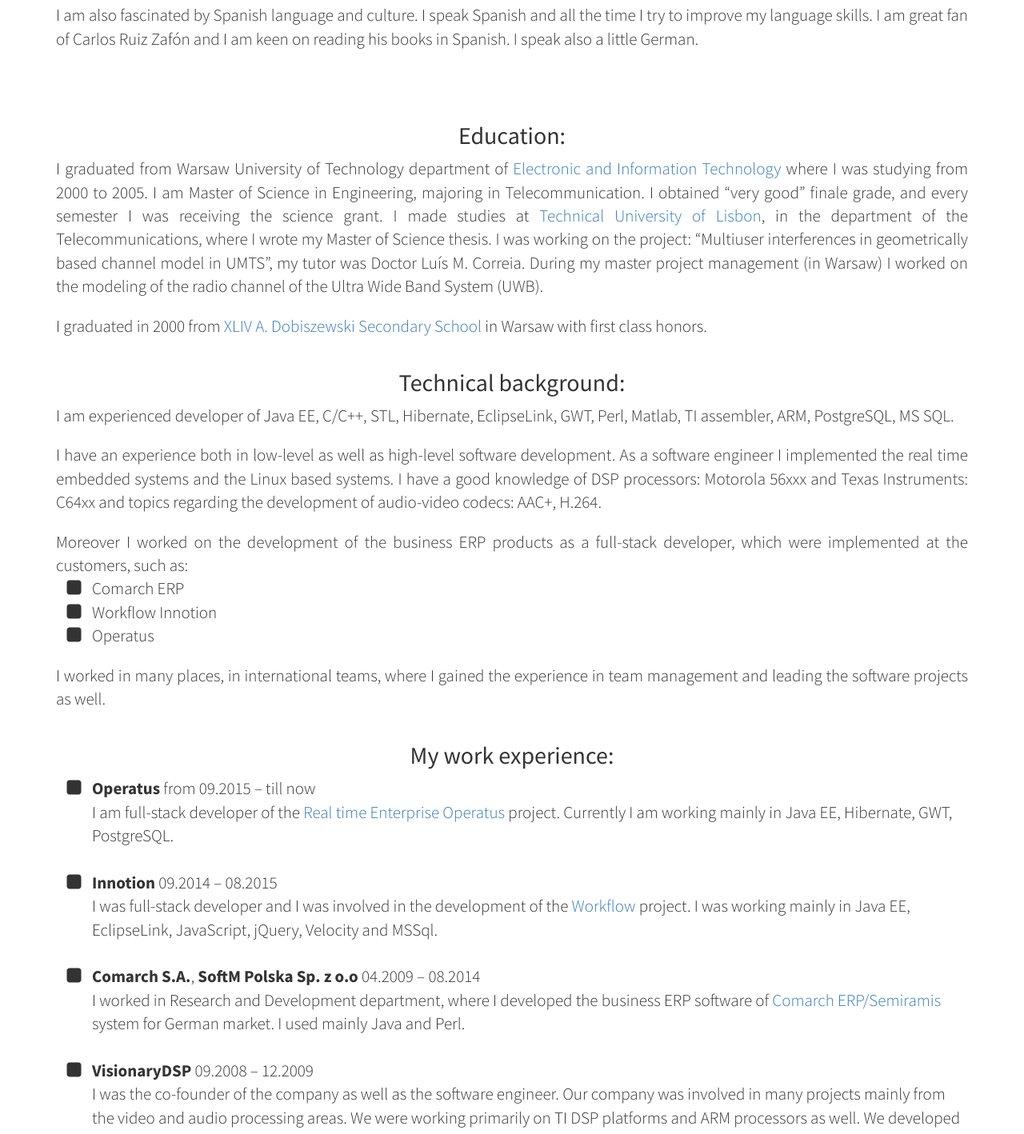
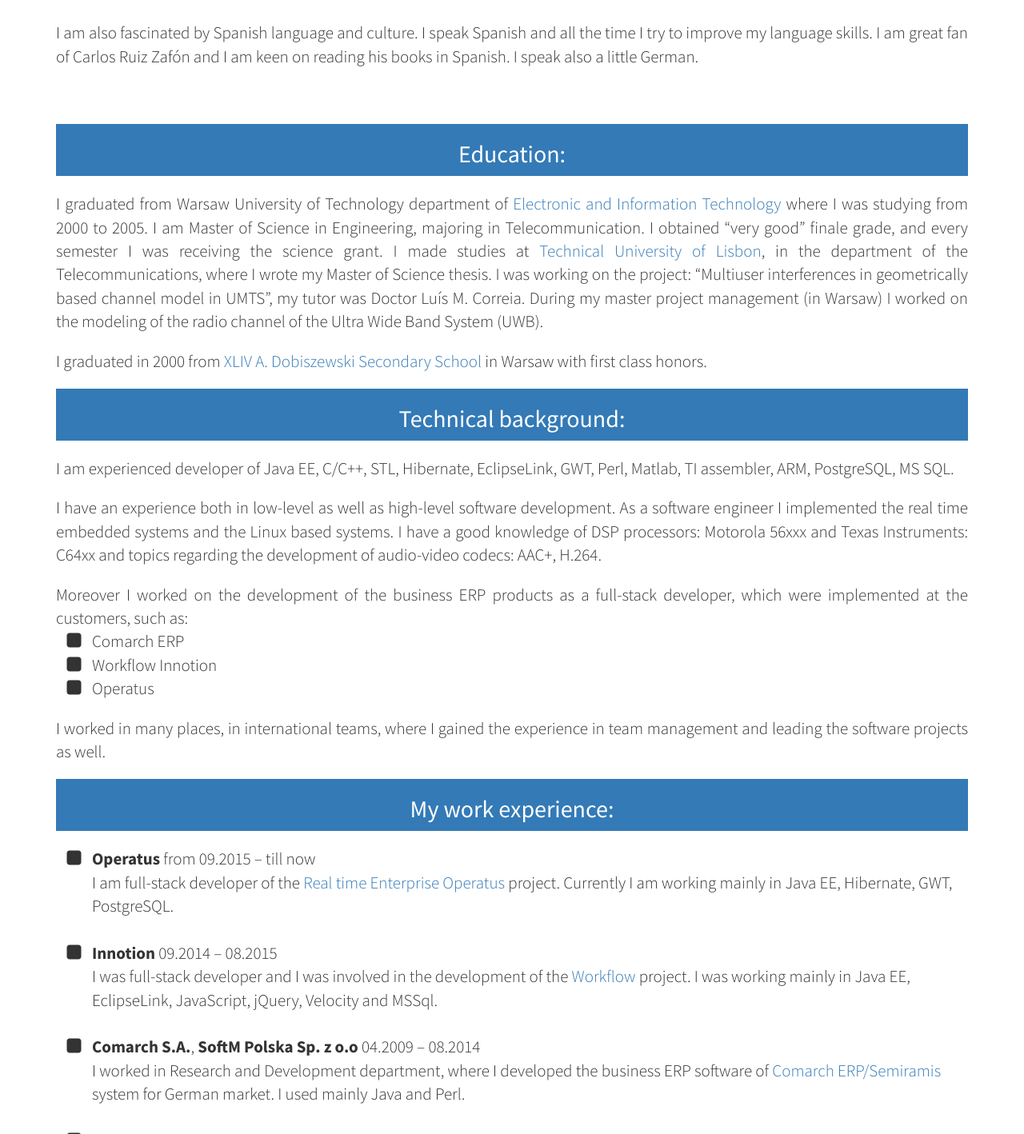
Before and after one commit to rzubala/rzubala.github.io, a plain HTML site: page index.html in a window 1280 px wide. Shown: the part 1382-2800 px from the top of the page at 80% size. Drawn offline with Linux system fonts and the light colour scheme.

Commit message:
blue bar

```diff
--- a/css/rza-portfolio.css
+++ b/css/rza-portfolio.css
@@ -42,3 +42,9 @@
 .lead-bottom-margin {
 	margin-bottom: 0px;
 }
+
+.rza-section {
+	padding-top: 1px;
+	padding-bottom: 1px;
+	margin-bottom: 20px;
+}
--- a/index.html
+++ b/index.html
@@ -76,7 +76,9 @@
         <div class="container">
             <div class="row">
                 <div class="col-lg-12 text-center">
-                    <h2>About me:</h2>
+                	<div class="bg-primary rza-section">
+                    	<h2>About me:</h2>
+                    </div>
                     <p class="lead text-justify">I am married, I have a beautiful wife Kate who is a teacher at Primary School in Warsaw. We like traveling and visiting foreign countries and cities. Full year we are walking and during the winter season we are ice skating. We are spending our leisure time playing the board games, reading interesting books or watching good movies.</p>
                     <p class="lead text-justify">At work I believe I am hard-working, and never give up when the first obstacles occur. I think I am well organized, I am able to organize and plan the work (for me and the others as well). I am not a conflict person, I am able to communicate with other members of the team - even when I am boiling because somebody is playing on my nerves I never show it up. All my life I try to be flexible, I am able to adapt to new conditions and new environment. I am always happy to learn new technologies, and all the time I try to keep an optimistic approach. I don't regret the failures but only missed chances.</p>
                     <p class="lead text-justify">I am software developer who is trying to spend free time in an active way. I'm keen on running and riding bicycle as well as trekking - I love mountains. Sport helps me a lot in my profession, after the  activity I feel like new born, my productivity at work increases and I am able to look from the different perspective at the problems I was facing.I live close to the Kabaty forest which helps me a lot in jogging regularly. Gassy – the real mecca for the cyclists is almost in my neighborhood and during the season I am very often a guest at that place. You can check my progress at
@@ -99,7 +101,9 @@
         <div class="container">
             <div class="row">
                 <div class="col-lg-12 text-center">
-					<h2>Education:</h2>
+                	<div class="bg-primary rza-section">
+						<h2>Education:</h2>
+					</div>
                     <p class="lead text-justify">I graduated from Warsaw University of Technology department of <a target="_blank" href="http://www.elka.pw.edu.pl/">Electronic and Information Technology</a> where I was studying from 2000 to 2005. I am Master of Science in Engineering, majoring in Telecommunication. I obtained “very good” finale grade, and every semester I was receiving the science grant.
 I made studies at <a target="_blank" href="https://tecnico.ulisboa.pt/en/">Technical University of Lisbon</a>, in the department of the Telecommunications, where I wrote my Master of Science thesis. I was working on the project: “Multiuser interferences in geometrically based channel model in UMTS”, my tutor was Doctor Luís M. Correia.
 During my master project management (in Warsaw) I worked on the modeling of the radio channel of the Ultra Wide Band System (UWB).</p>
@@ -116,7 +120,9 @@ During my master project management (in Warsaw) I worked on the modeling of the
         <div class="container">
             <div class="row">
                 <div class="col-lg-12 text-center">
-					<h2>Technical background:</h2>
+                	<div class="bg-primary rza-section">
+						<h2>Technical background:</h2>
+					</div>
 					<p class="lead text-justify">I am experienced developer of Java EE, C/C++, STL, Hibernate, EclipseLink, GWT, Perl, Matlab, TI assembler, ARM, PostgreSQL, MS SQL.</p>
 					<p class="lead text-justify">I have an experience both in low-level as well as high-level software development. As a software engineer I implemented the real time embedded systems and the Linux based systems. I have a good knowledge of DSP processors: Motorola 56xxx and Texas Instruments: C64xx and topics regarding the development of audio-video codecs: AAC+, H.264.</p>
 					<p class="lead lead-bottom-margin text-justify">Moreover I worked on the development of the business ERP products as a full-stack developer, which were implemented at the customers, such as:</p>
@@ -139,7 +145,9 @@ During my master project management (in Warsaw) I worked on the modeling of the
         <div class="container">
             <div class="row">
                 <div class="col-lg-12 text-center">
-					<h2>My work experience:</h2>
+                	<div class="bg-primary rza-section">
+						<h2>My work experience:</h2>
+					</div>
 					<ul class="lead fa-ul text-left">
 						<li><i class="fa-li fa fa-square"></i><b>Operatus</b> from 09.2015 – till now
 						<br>
@@ -200,8 +208,10 @@ That was my first ever commercial software project. I worked as a trainee for Th
     <footer>
         <div class="container" id="contact">
             <div class="row">
-                <div class="col-lg-10 col-lg-offset-1 text-center">
-					<h2>Contact:</h2>
+                <div class="col-lg-12 text-center">
+                	<div class="bg-primary rza-section">
+						<h2>Contact:</h2>
+					</div>
                     <h3><strong>Rafał Zubala</strong></h3>
                     <br>
                     <ul class="list-unstyled">
```
